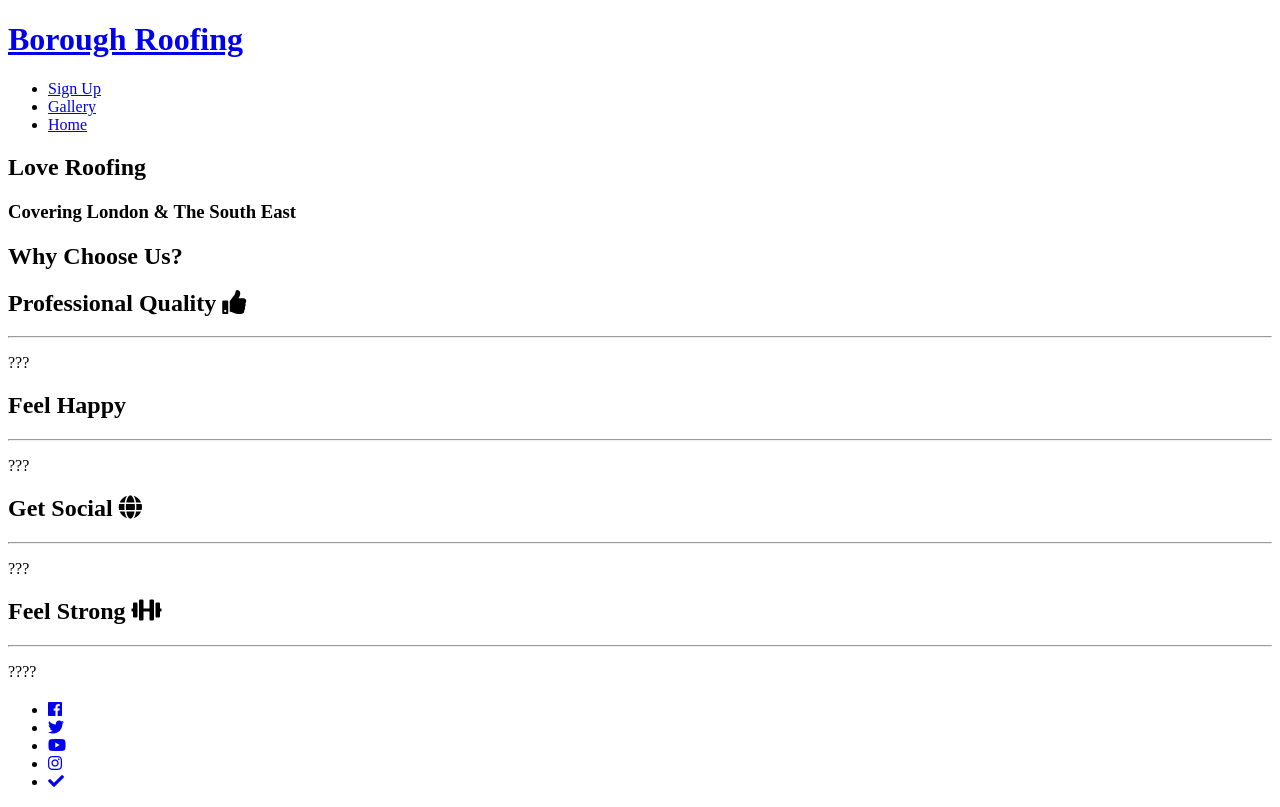
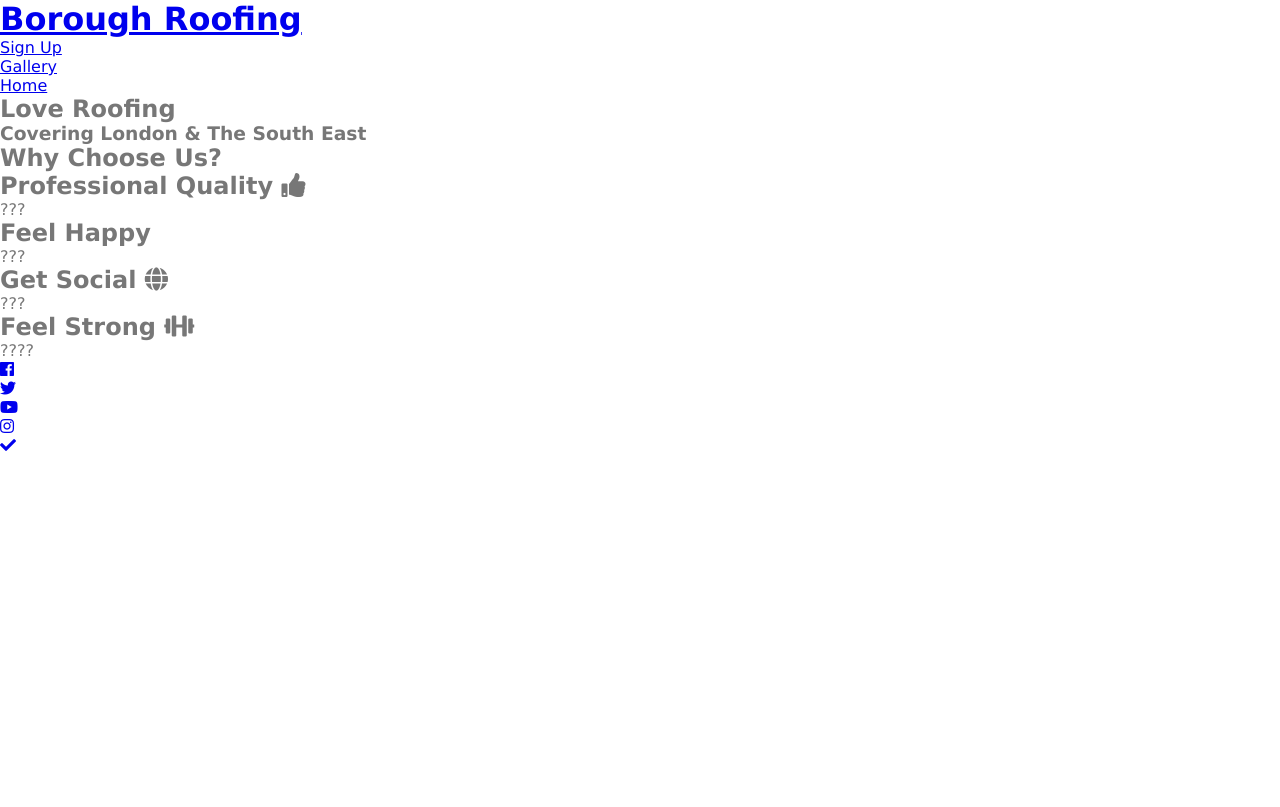
Before and after one commit to dodgerP/Project-Roofing, a plain HTML site: page index.html in a window 1280 px wide. Drawn offline with Linux system fonts and the light colour scheme; files that its build step writes are made by us from their sources.

Commit message:
Added Font-Family in body

```diff
--- a/css/style.css
+++ b/css/style.css
@@ -1 +1,12 @@
 @import url("https://fonts.googleapis.com/css?family=Lato|Oswald");
+
+*{
+    margin:0;
+    padding:0;
+    border:0;
+}
+
+body{
+    font-family: 'Lucida Sans', 'Lucida Sans Regular', 'Lucida Grande', 'Lucida Sans Unicode', Geneva, Verdana, sans-serif;
+    color: #777;
+}
```
